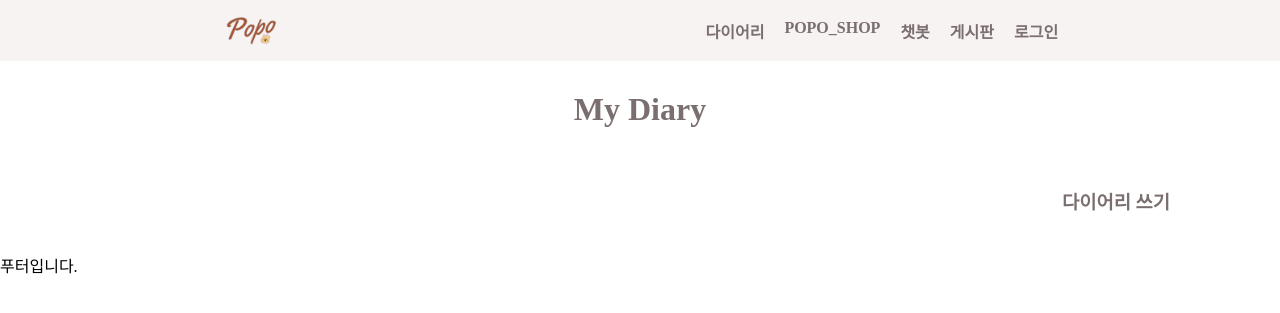
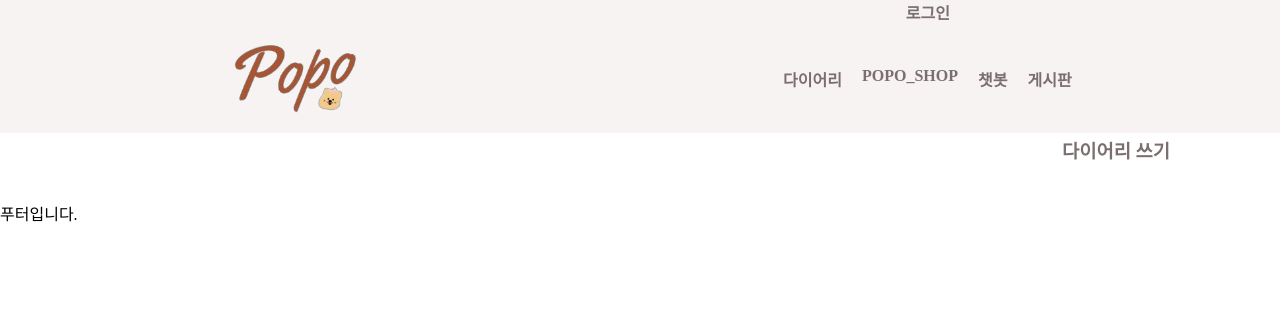
Before and after one commit to Team-Samkkingkkang/popo_popo, a Django app: page /diary_show/ in a window 1280 px wide. Shown: the top 313 px of the page. Run offline with Django 4.2, Linux system fonts and the light colour scheme; data that the repository does not hold is empty.

Commit message:
diary design second updated

```diff
--- a/static/css/base.css
+++ b/static/css/base.css
@@ -8,25 +8,42 @@ body{
     padding: 0;
 }
 
+header {
+    position: fixed;
+    top: 0;
+    width: 100%;
+    background-color: var(--header-backgroud-color);
+}
+
+.login {
+    display: flex;
+    justify-content: flex-end;
+    padding-right: 330px;
+}
+
+.login > a {
+    color: var(--header-text-color);
+    text-decoration: none;
+    font-weight: bold;
+}
+
 .header_list {
     display: flex;
     justify-content: space-around;
     align-items: center;
     padding: 10px;
-    background-color: var(--header-backgroud-color);
 }
 
 .logo > a > img {
     width: auto;
     height: auto;
-    max-width: 80px;
-    max-height: 80px;
+    max-width: 300px;
+    max-height: 300px;
     padding-top: 5px;
 }
 
 .diary_button {
-    display: flex;
-    justify-content: flex-end;
+    text-align: right;
     margin: 10px;
     padding: 10px 100px;
 }
--- a/static/css/diary_style.css
+++ b/static/css/diary_style.css
@@ -14,6 +14,7 @@ body {
     width: 1225px;
     text-align: center;
     overflow: hidden;
+    margin-top: 20px;
     margin-left: auto;
     margin-right: auto;
 }
@@ -27,7 +28,7 @@ body {
     height: 225px;
     object-fit: cover;
     padding: 10px;
-    opacity: 0.8;
+    opacity: 0.4;
     filter: alpha(opacity=50);
 }
 
--- a/templates/diary_page/diary_show.html
+++ b/templates/diary_page/diary_show.html
@@ -3,9 +3,6 @@
 {% block content %}
 
     <h1 class="diary_logo">My Diary</h1>
-    <div class="diary_button">
-        <h3><a href="{% url 'main:diary_create' %}">다이어리 쓰기</a></h3>
-    </div>
     <div class="diary_list">
         {% for diary in diary %}
         <article class="diary_ctn">
@@ -15,5 +12,7 @@
         </article>
         {% endfor %}
     </div>
-
+    <div class="diary_button">
+        <h3><a href="{% url 'main:diary_create' %}">다이어리 쓰기</a></h3>
+    </div>
 {% endblock %}
--- a/templates/header.html
+++ b/templates/header.html
@@ -1,4 +1,7 @@
 <header>
+    <div class="login">
+        <a href="{% url 'main:account' %}">로그인</a>
+    </div>
     <div class="header_list">
         <div class="logo">
             {% load static %}
@@ -9,7 +12,6 @@
             <a href="{% url 'main:shop' %}">POPO_SHOP</a>
             <a href="{% url 'main:chatbot' %}">챗봇</a>
             <a href="{% url 'main:board' %}">게시판</a>
-            <a href="{% url 'main:account' %}">로그인</a>
         </div>
     </div>
 </header>
```
